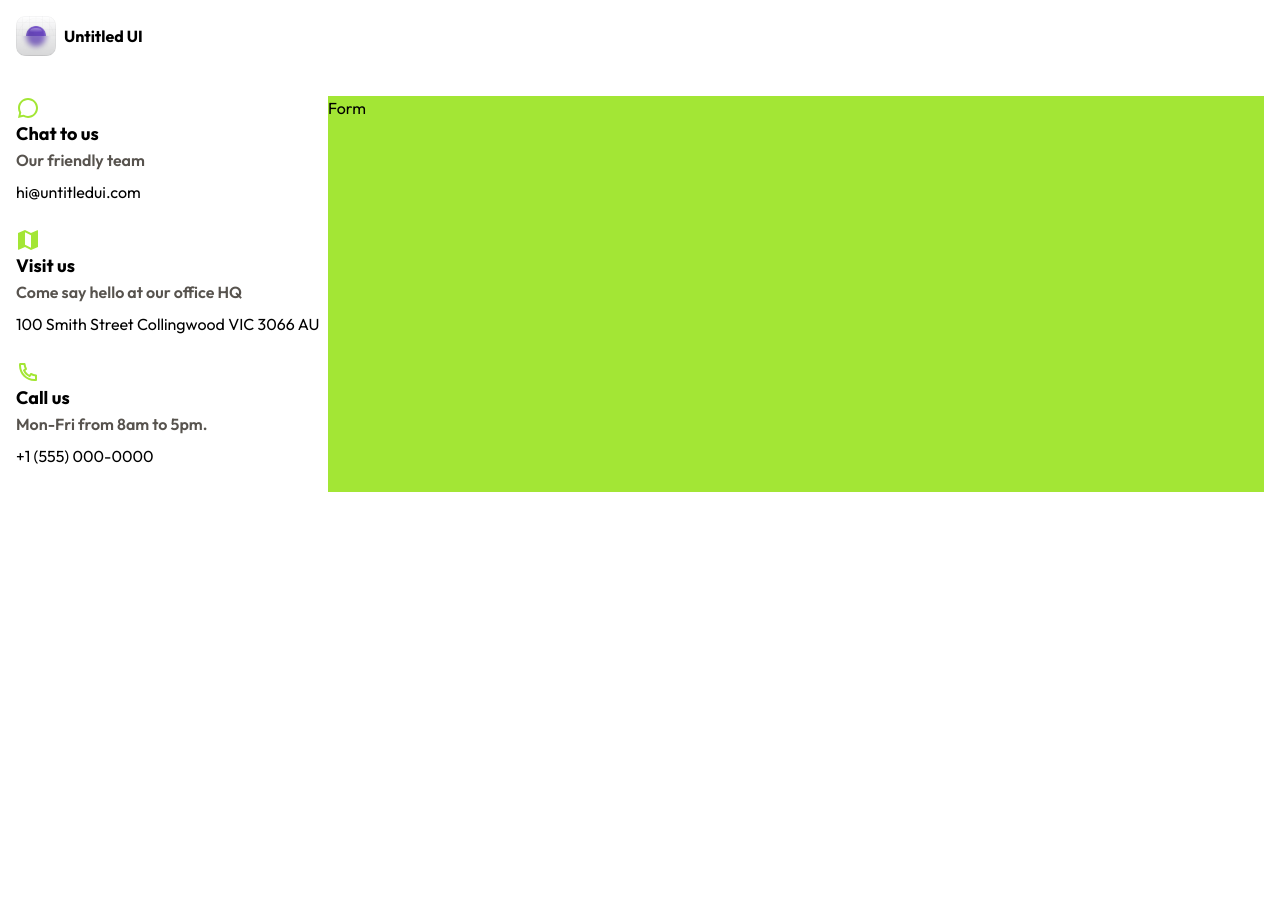
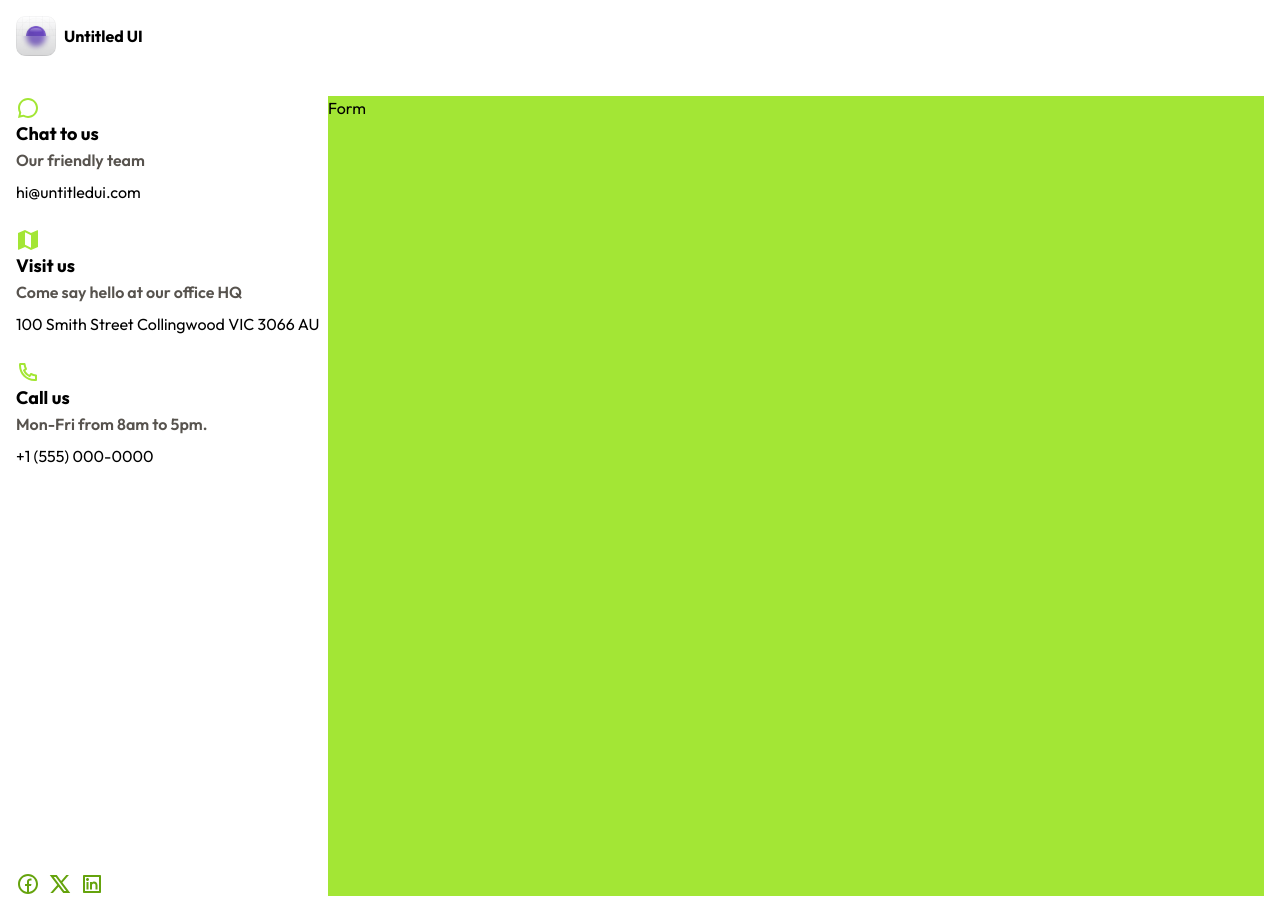
Before and after one commit to nancyfull-stack/Untitled-UI-Contact-Form-1, a React (Vite) app: page / in a window 1280 px wide. Before the commit the page ends 800 px from the top, so only its background shows below. Built offline with nearby package versions, Linux system fonts and the light colour scheme.

Commit message:
Aside complete

```diff
--- a/src/components/Aside.jsx
+++ b/src/components/Aside.jsx
@@ -33,7 +33,8 @@ const contactInfo = [
 
 const Aside = () => {
   return (
-    <aside>
+    <aside className="flex min-h-screen flex-col justify-between">
+      <div>
         {contactInfo.map((contact) => {
           return (
             <div key={contact.id} className="mb-6">
@@ -46,6 +47,19 @@ const Aside = () => {
             </div>
           );
         })}
+      </div>
+
+      <footer className="flex gap-2 text-2xl text-lime-600">
+        <a href="#">
+          <RiFacebookCircleLine />
+        </a>
+        <a href="#">
+          <RiTwitterXLine />
+        </a>
+        <a href="#">
+          <RiLinkedinBoxLine />
+        </a>
+      </footer>
     </aside>
   );
 };
```
Lines whose indentation alone changed are shown as unchanged.
